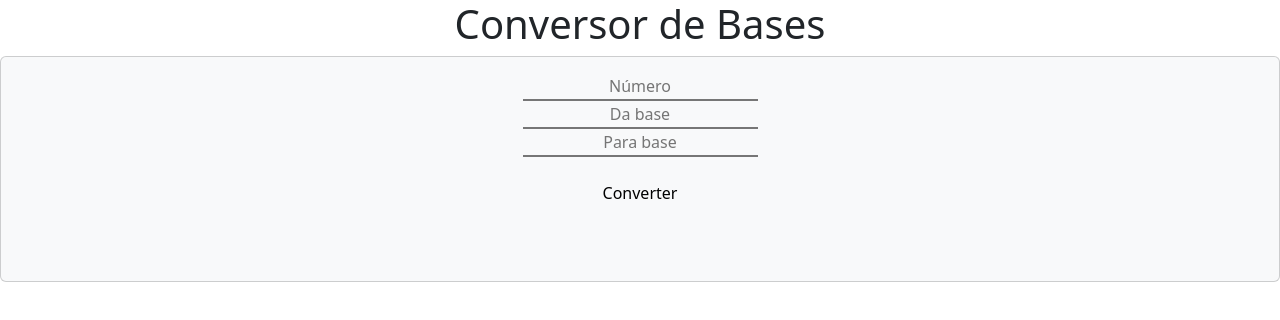
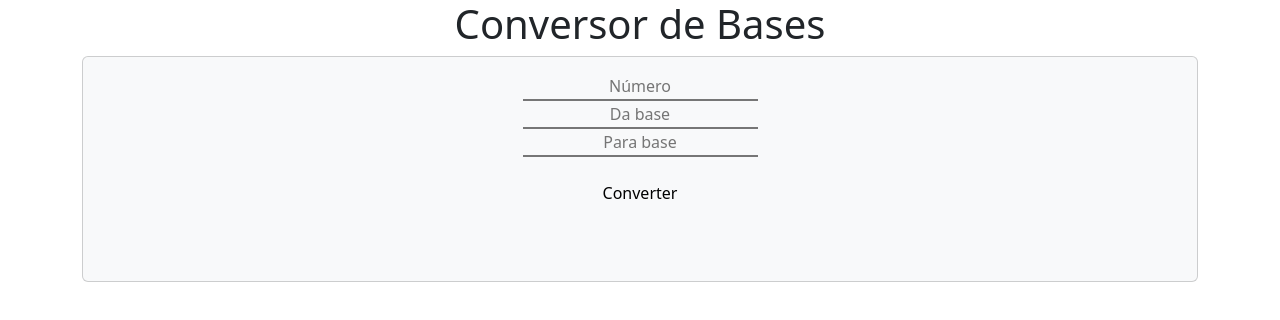
Before and after one commit to conversordebases/conversordebases.github.io, a plain HTML site: page index.html in a window 1280 px wide. Drawn offline with nearby package versions, Linux system fonts and the light colour scheme.

Commit message:
Update index.html

```diff
--- a/index.html
+++ b/index.html
@@ -10,7 +10,7 @@
 </head>
 <body>
     <h1>Conversor de Bases</h1>
-    <div class="col-sm-12 mt-2">
+    <div class="container col-sm-12 mt-2">
         <div class="card h-100 bg-light text-dark">
             <div class="text-center card-body conversor">
                 <input type="text" class="bg-light" id="str" placeholder="Número"><br>
```
